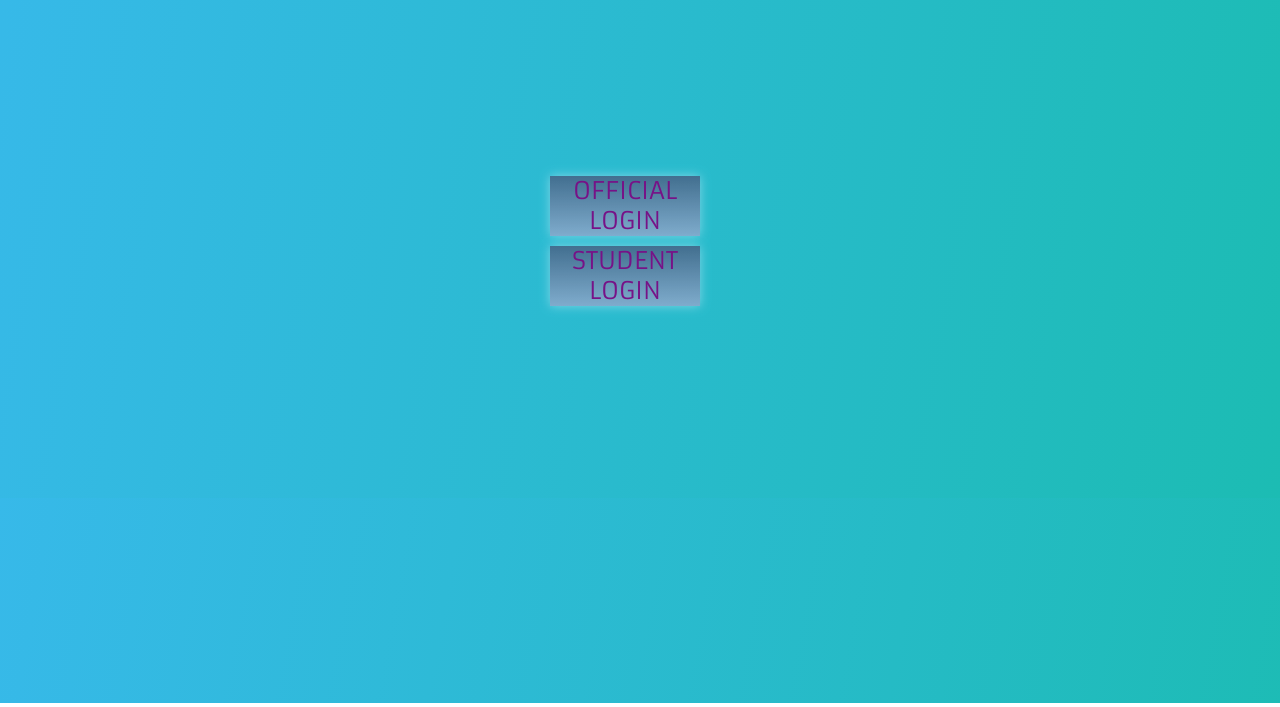
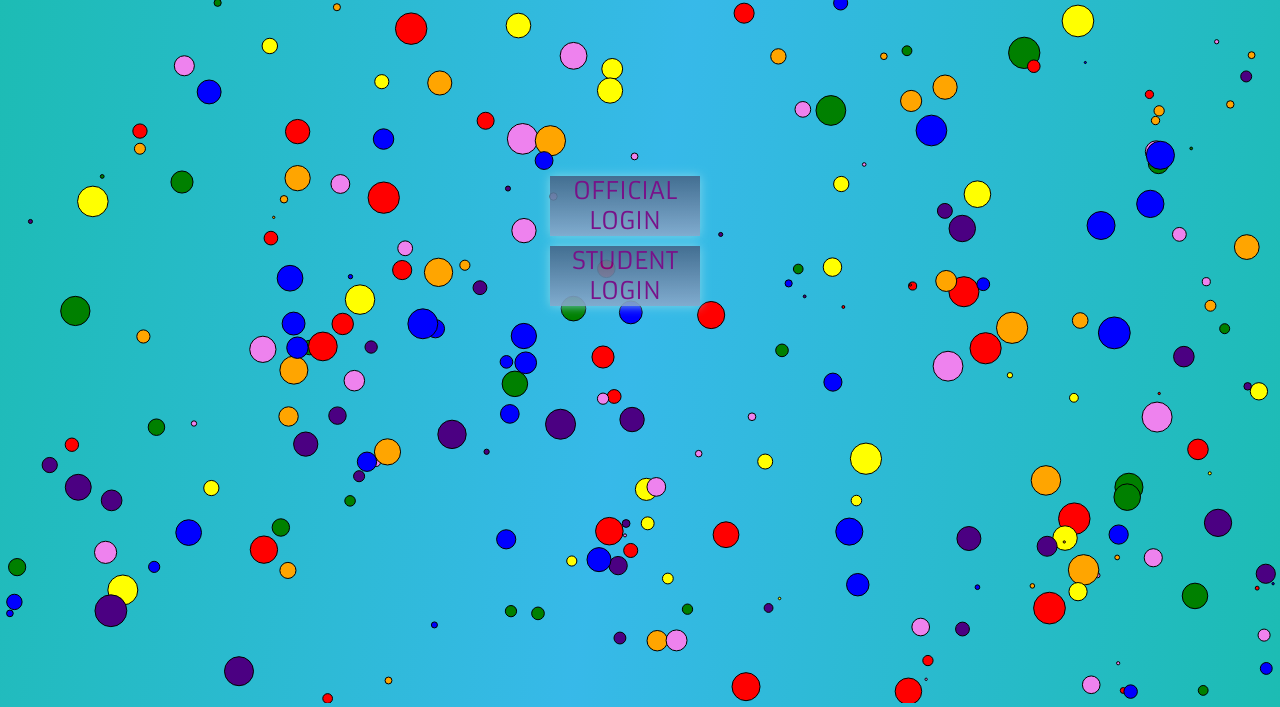
Before and after one commit to mk2s6/attendence, a website: page index.html in a window 1280 px wide. Shown: the part 97-804 px from the top of the page. Drawn offline with Linux system fonts and the light colour scheme; animation ran at ten frames a second.

Commit message:
added animation

```diff
--- /dev/null
+++ b/animate-bg.js
@@ -0,0 +1,90 @@
+const canvas = document.querySelector('canvas');
+const c = canvas.getContext('2d');
+
+canvas.height = window.innerHeight;
+canvas.width = window.innerWidth;
+
+window.addEventListener('resize', function () {
+	canvas.width = window.innerWidth;
+	canvas.height = window.innerHeight;
+
+	init();
+});
+
+var Color = [
+		'violet',
+		'indigo',
+		'blue',
+		'green',
+		'yellow',
+		'orange',
+		'red'
+];
+
+function Circle (x, y, dx , dy, radius, color) {
+
+	this.x = x;
+	this.y = y;
+	this.dx = dx;
+	this.dy = dy;
+	this.radius = radius;
+	this.color = color;
+	this.draw = function  () {
+		console.log('acdac');
+		c.beginPath();
+		console.log(this.color);
+		c.arc(this.x, this.y, this.radius, 0 , Math.PI * 2, false);
+		c.fill();
+		c.fillStyle = this.color;
+		c.stroke();
+
+	}
+
+	this.update = function  () {
+		if (this.x + radius > innerWidth || this.x - radius < 0) {
+			this.dx = -this.dx;
+		}
+		if (this.y + radius > innerHeight || this.y - radius < 0) {
+			this.dy = -this.dy;
+		}
+
+		this.x += this.dx;
+		this.y += this.dy;
+
+		this.draw();
+	}
+}
+
+
+var circleArray = [];
+function init () {
+
+	for (var i = 0; i < 250; i++) {
+
+		var radius = (Math.random() * 15) + 1;
+		var x = Math.random() * (innerWidth - (radius * 2)) + radius;
+		var y = Math.random() * (innerHeight - (radius * 2)) + radius;
+		var dx = (Math.random() - 0.5) * 10 + 1;
+		var dy = (Math.random() - 0.5) * 10 + 1;
+		var color = Color[Math.floor(Math.random() * Color.length)];
+
+		circleArray.push( new Circle(x, y, dx, dy, radius, color));
+	}
+}
+
+console.log(circleArray);
+animate();
+ init();
+function animate () {
+
+
+
+	requestAnimationFrame(animate);
+	c.clearRect(0, 0, innerWidth, innerHeight);
+
+	for (var i = 0; i < circleArray.length; i++) {
+		console.log(circleArray[i]);
+		circleArray[i].update();
+	}
+
+}
--- a/index.html
+++ b/index.html
@@ -9,6 +9,7 @@
 	<link rel="stylesheet" type="text/css" href="main.css">
 </head>
 <body>
+	<div id="body-container" style="width: 100%; height: 100%;z-index: 1; position: absolute; background-color: rgba(255,255,255,0);">
 		<div class="heading-container">
 			<h1>ATTENDENCE LOGIN PAGE</h1>
 		</div>
@@ -42,6 +43,10 @@
 				</p>
 			</form>
 		</div>
+	</div>
+
+	<canvas></canvas>
+	<script type="text/javascript" src="animate-bg.js"></script>
 
 	<script>
 
--- a/main.css
+++ b/main.css
@@ -4,9 +4,15 @@
 }
 
 body {
-	background: linear-gradient(100deg, #37b9e9, #1cbcb3);
+	background: linear-gradient(100deg,#1cbcb3, #37b9e9, #1cbcb3);
 }
 
+canvas {
+	margin: 0;
+	padding: 0;
+	width: 100%;
+	height: 100%;
+}
 button:hover {
 	cursor: pointer;
 }
```
Lines whose indentation alone changed are shown as unchanged.
